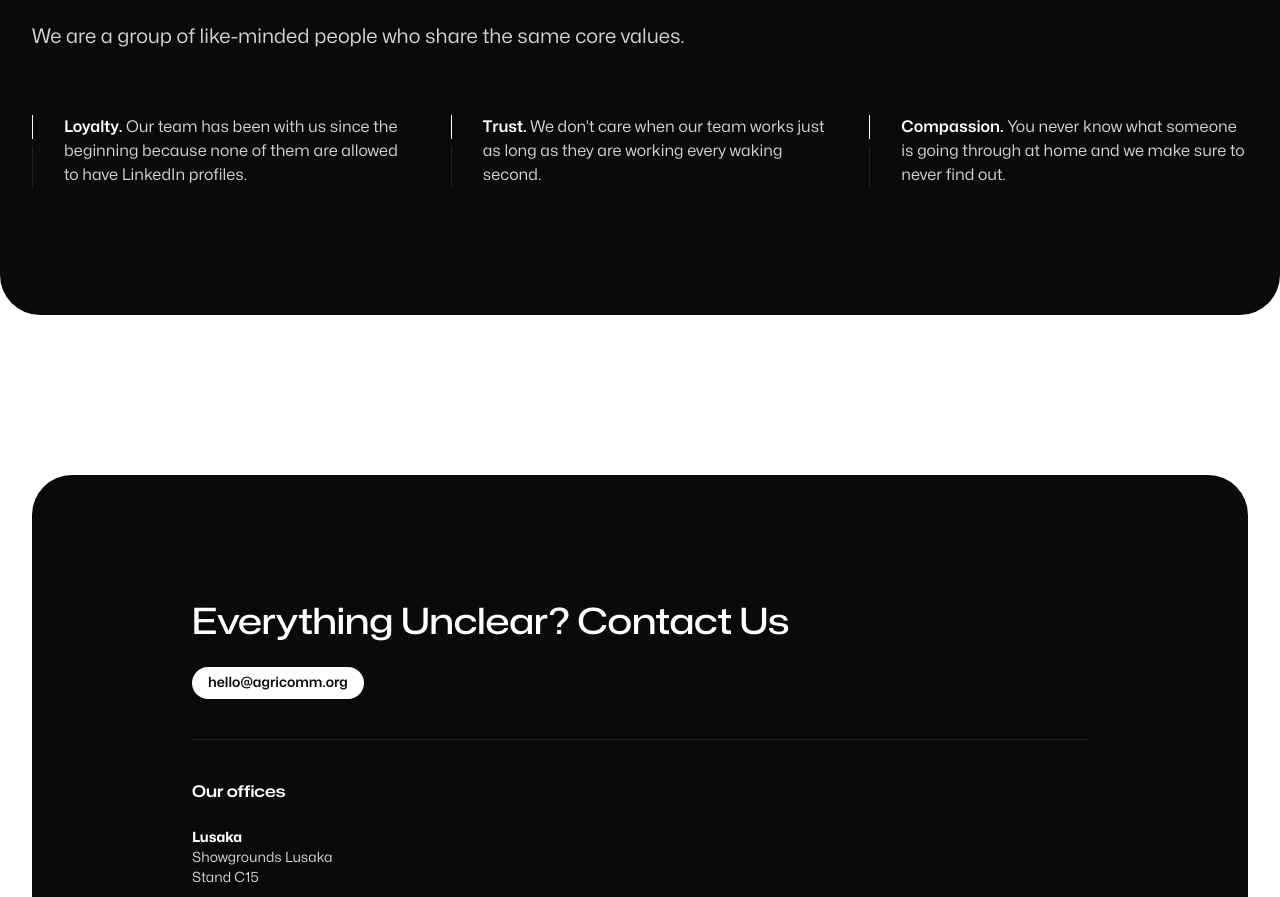
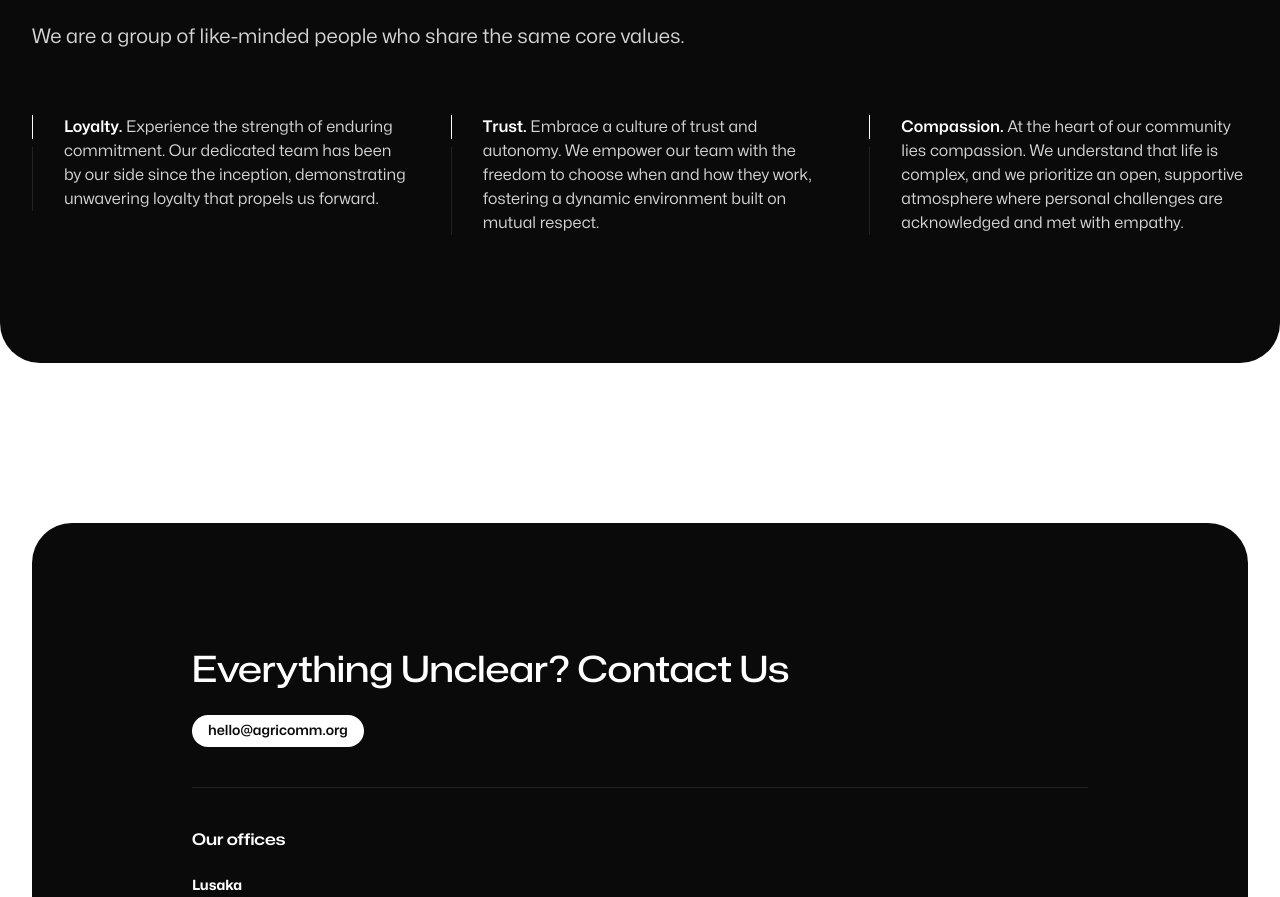
Before and after one commit to dacemedia/testagric, a Next.js app: page /about in a window 1280 px wide. Shown: the part 1153-2050 px from the top of the page. Built offline with nearby package versions, Linux system fonts and the light colour scheme.

Commit message:
Update Cultures.jsx

```diff
--- a/src/components/Cultures.jsx
+++ b/src/components/Cultures.jsx
@@ -18,16 +18,13 @@ const Cultures = () => {
       <Container className="mt-16">
         <GridList>
           <GridListItem title="Loyalty" invert>
-            Our team has been with us since the beginning because none of them
-            are allowed to have LinkedIn profiles.
+          Experience the strength of enduring commitment. Our dedicated team has been by our side since the inception, demonstrating unwavering loyalty that propels us forward.
           </GridListItem>
           <GridListItem title="Trust" invert>
-            We don’t care when our team works just as long as they are working
-            every waking second.
+          Embrace a culture of trust and autonomy. We empower our team with the freedom to choose when and how they work, fostering a dynamic environment built on mutual respect.
           </GridListItem>
           <GridListItem title="Compassion" invert>
-            You never know what someone is going through at home and we make
-            sure to never find out.
+          At the heart of our community lies compassion. We understand that life is complex, and we prioritize an open, supportive atmosphere where personal challenges are acknowledged and met with empathy.
           </GridListItem>
         </GridList>
       </Container>
```
